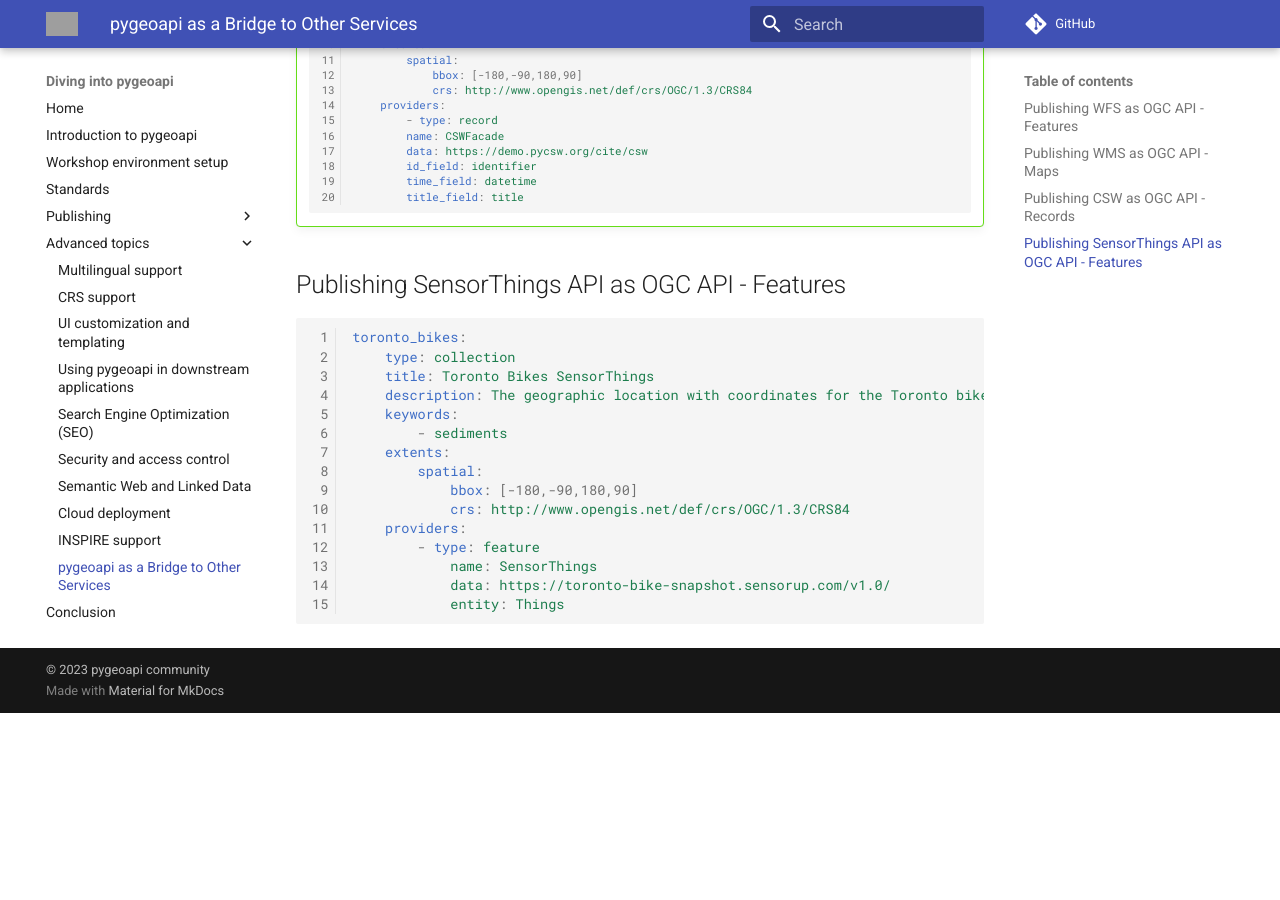
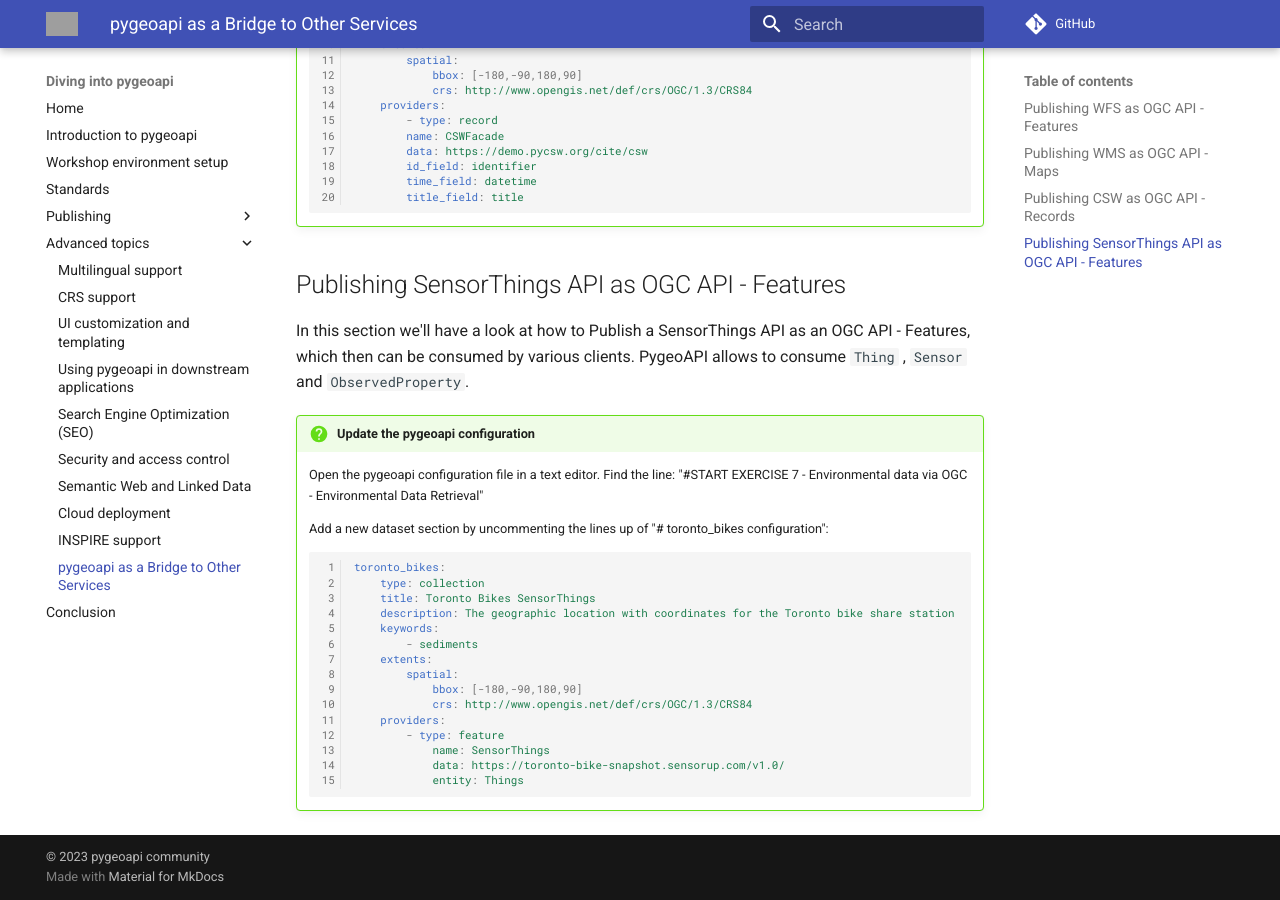
Before and after one commit to geopython/diving-into-pygeoapi, an MkDocs documentation site: the page built from workshop/content/docs/advanced/bridges.md, in a window 1280 px wide and 900 px high, scrolled down 3282 px. Built offline with MkDocs 1.6.1 and Material for MkDocs 9.7.7, drawn with Linux system fonts in a browser that asks for light colours; comment, search, counter and statistics services are not loaded; before the commit the page ends 3995 px from its top, so only the background shows below that; grey boxes are pictures that could not be loaded.

Commit message:
updated doc

````diff
--- a/workshop/content/docs/advanced/bridges.md
+++ b/workshop/content/docs/advanced/bridges.md
@@ -177,20 +177,32 @@ In this section we'll have a look at how to Publish a CSW data as an OGC API - R
 
 ## Publishing SensorThings API as OGC API - Features
 
-``` {.yaml linenums="1"}
-toronto_bikes:
-    type: collection
-    title: Toronto Bikes SensorThings
-    description: The geographic location with coordinates for the Toronto bike share station
-    keywords:
-        - sediments
-    extents:
-        spatial:
-            bbox: [-180,-90,180,90]
-            crs: http://www.opengis.net/def/crs/OGC/1.3/CRS84
-    providers:
-        - type: feature
-            name: SensorThings
-            data: https://toronto-bike-snapshot.sensorup.com/v1.0/
-            entity: Things
-```
+In this section we'll have a look at how to Publish a SensorThings API as an OGC API - Features, which then can be consumed by various clients.
+PygeoAPI allows to consume `Thing` , `Sensor` and `ObservedProperty`.
+
+!!! question "Update the pygeoapi configuration"
+
+    Open the pygeoapi configuration file in a text editor.
+    Find the line:
+    "#START EXERCISE 7 - Environmental data via OGC - Environmental Data Retrieval"
+
+    Add a new dataset section by uncommenting the lines up of
+    "# toronto_bikes configuration":
+
+    ``` {.yaml linenums="1"}
+    toronto_bikes:
+        type: collection
+        title: Toronto Bikes SensorThings
+        description: The geographic location with coordinates for the Toronto bike share station
+        keywords:
+            - sediments
+        extents:
+            spatial:
+                bbox: [-180,-90,180,90]
+                crs: http://www.opengis.net/def/crs/OGC/1.3/CRS84
+        providers:
+            - type: feature
+                name: SensorThings
+                data: https://toronto-bike-snapshot.sensorup.com/v1.0/
+                entity: Things
+    ```
````
Also changed, not shown: 1 other file.
